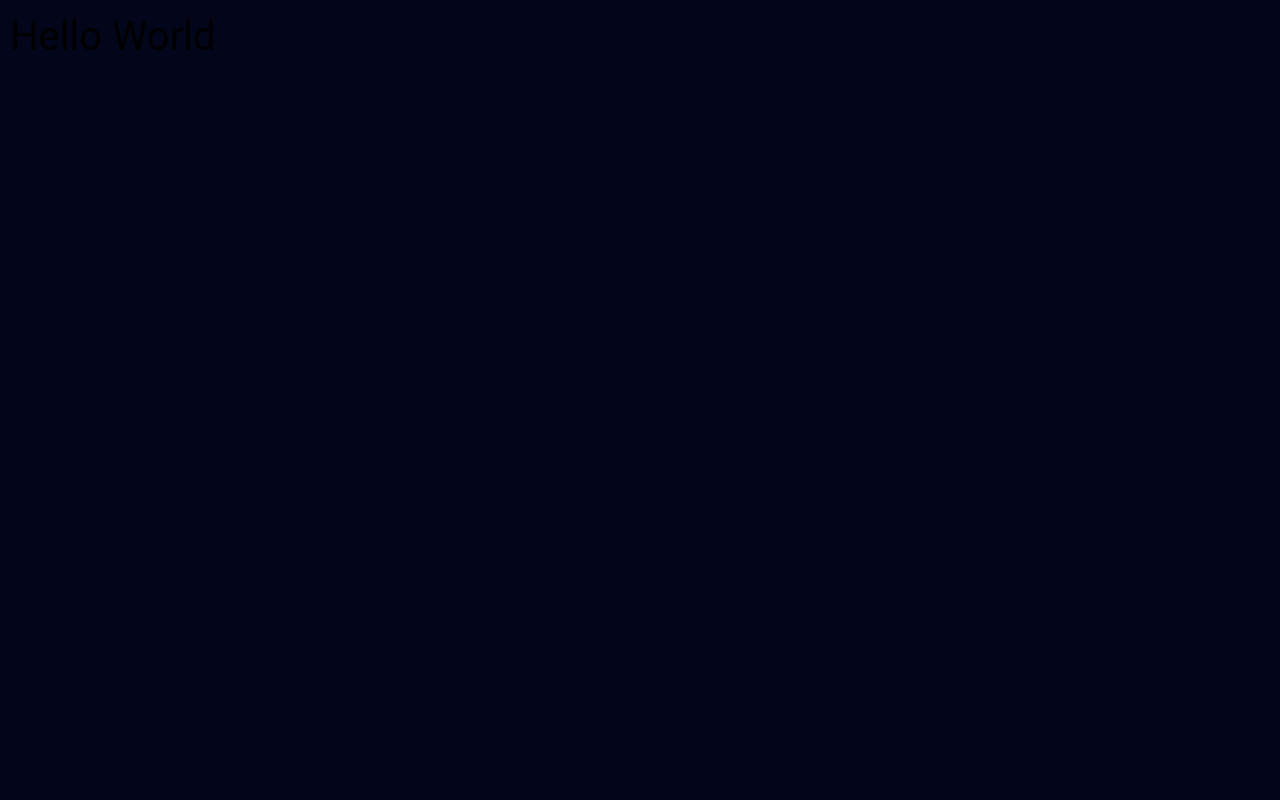
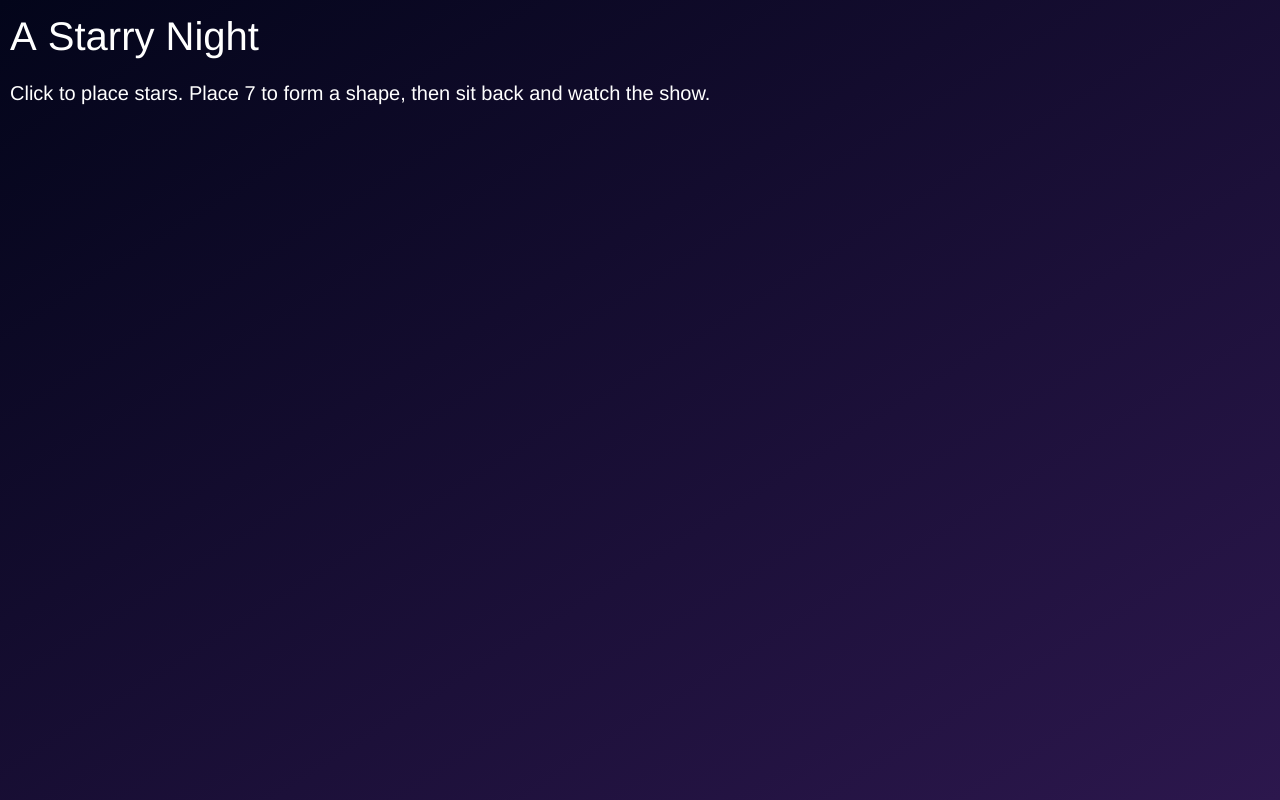
Before and after one commit to NH2020-Starrynight/starrynight, a plain HTML site: page index.html in a window 1280 px wide. Drawn offline with Linux system fonts and the light colour scheme.

Commit message:
Nearing final

```diff
--- a/constellation.js
+++ b/constellation.js
@@ -6,8 +6,14 @@ var canvas = document.getElementById('nightSky');
 // Obtain a graphics context on the canvas element for drawing.
 var ctx = canvas.getContext('2d');
 
+var START_AMOUNT = 7;
+
+var TEXT_ALPHA = 1;
+
 ctx.canvas.width  = window.innerWidth;
 ctx.canvas.height = window.innerHeight;
+
+frameNumber = 0;
 
 function distance(s1, s2) {
   return Math.sqrt(Math.pow(s2.x-s1.x, 2) + Math.pow(s2.y-s1.y, 2))
@@ -37,15 +43,14 @@ function LocatorCircle(r) {
 LocatorCircle.prototype.constructor = LocatorCircle();
 
 function chooseColour() {
-  let colours = ["#e9e9e9", "#b6d3e9", "#ec8b69"]
+  let colours = ["#e9e9e9", "#b6d3e9", "#ec8b69", "#f6d65a", "#fb5151", "#9ebeff"]
   return (colours[Math.floor(Math.random()*(colours.length+1))])
 }
 
 let stars = []
 
 function populateNeighbours(star) {
-
-  //j = Math.floor(Math.random()*(stars.length))
+  // connect to neighbours
 
   DIST_LIMIT = 0.2;
 
@@ -58,7 +63,6 @@ function populateNeighbours(star) {
       star.neighbours.push(stars[i])
       stars[i].neighbours.push(star)
     }
-
 
     if (stars[i].neighbours.length >= 2) {
       supercount += 1;
@@ -83,26 +87,28 @@ function distrFunc(n) {
 }
 
 function randomStar() {
-  if (stars.length >= 5) {
+  if (stars.length >= START_AMOUNT) {
     newStar(Math.floor(distrFunc(Math.random())*(window.innerWidth)), Math.floor(Math.random()*(window.innerHeight)));
   }
 
 }
 
 function newStar(x, y) {
-  stars.push(new Star(x/window.innerWidth, y/window.innerHeight, 5))
+  stars.push(new Star(x/window.innerWidth, y/window.innerHeight, Math.floor(Math.random()*3)+3))
   populateNeighbours(stars[stars.length-1]);
 }
 
 function locator() {
 
-  if (stars.length >= 5) {
+  if (stars.length >= START_AMOUNT) {
     circles.push(new LocatorCircle(1))
     console.log("circle")
   }
 }
 
 function draw() {
+    frameNumber++;
+
     ctx.canvas.width  = window.innerWidth;
     ctx.canvas.height = window.innerHeight;
     //...drawing code...
@@ -116,10 +122,21 @@ function draw() {
     Debug
     */
 
-    if (stars.length < 5) {
-      ctx.font = "40px Roboto";
-      ctx.fillText("Hello World", 10, 50);
+    if (stars.length >= START_AMOUNT && TEXT_ALPHA > 0) {
+      TEXT_ALPHA *= 0.99
     }
+
+    if (TEXT_ALPHA > 0.01) {
+      ctx.globalAlpha = TEXT_ALPHA;
+      ctx.font = "40px Helvetica";
+      ctx.fillStyle = "#ffffff"
+      ctx.fillText("A Starry Night", 10, 50);
+      ctx.font = "20px Helvetica";
+      ctx.fillText("Click to place stars. Place 7 to form a shape, then sit back and watch the show.", 10, 100)
+      ctx.globalAlpha = 1;
+    }
+
+
 
     stars.forEach(function(item, index, arr) {
 
@@ -153,6 +170,12 @@ function draw() {
         deviationX = 0.5 - item.x;
         deviationY = 0.5 - item.y;
 
+        if (frameNumber % 6 == 0 && item.alpha >= 1) {
+          if(Math.random() > 0.5) {
+            item.alpha = 0.75
+          }
+        }
+
         ctx.arc(item.x*ctx.canvas.width, item.y*ctx.canvas.height, item.r, 0, 2 * Math.PI);
         ctx.fillStyle = item.colour;
         ctx.fill();
@@ -165,7 +188,7 @@ function draw() {
         ctx.globalAlpha = 1
         ctx.closePath();
 
-        if (stars.length >= 5) {
+        if (stars.length >= START_AMOUNT) {
           // CHANGE VALUES
           deviationX = 0.5 - item.x;
           deviationY = 0.5 - item.y;
@@ -185,7 +208,7 @@ function draw() {
        }
       }
       else{
-        item.alpha *= 0.99;
+        item.alpha *= 0.999;
       }
 
     })
--- a/index.html
+++ b/index.html
@@ -4,6 +4,7 @@
         <style>
             html, body {
                 background-color: rgb(3,5,26);
+                background-image: linear-gradient(to bottom right, rgb(3,5,26), rgb(44 ,23,77));
                 width: 100%;
                 height:100%;
                 margin: 0;
@@ -18,6 +19,9 @@
             <title>A Starry Night</title>
             <script defer src="constellation.js"></script>
             <canvas id="nightSky" style='position:absolute; left:0px; top:0px;'></canvas>
+
+
+
         </body>
 
         <!--
```
